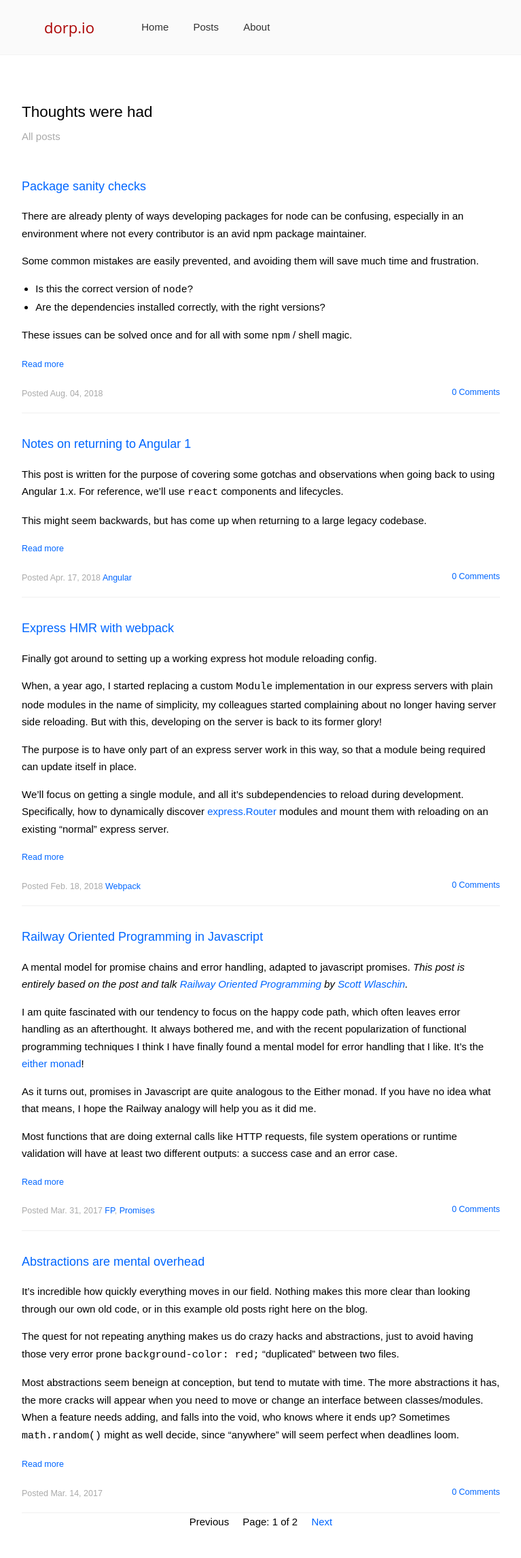
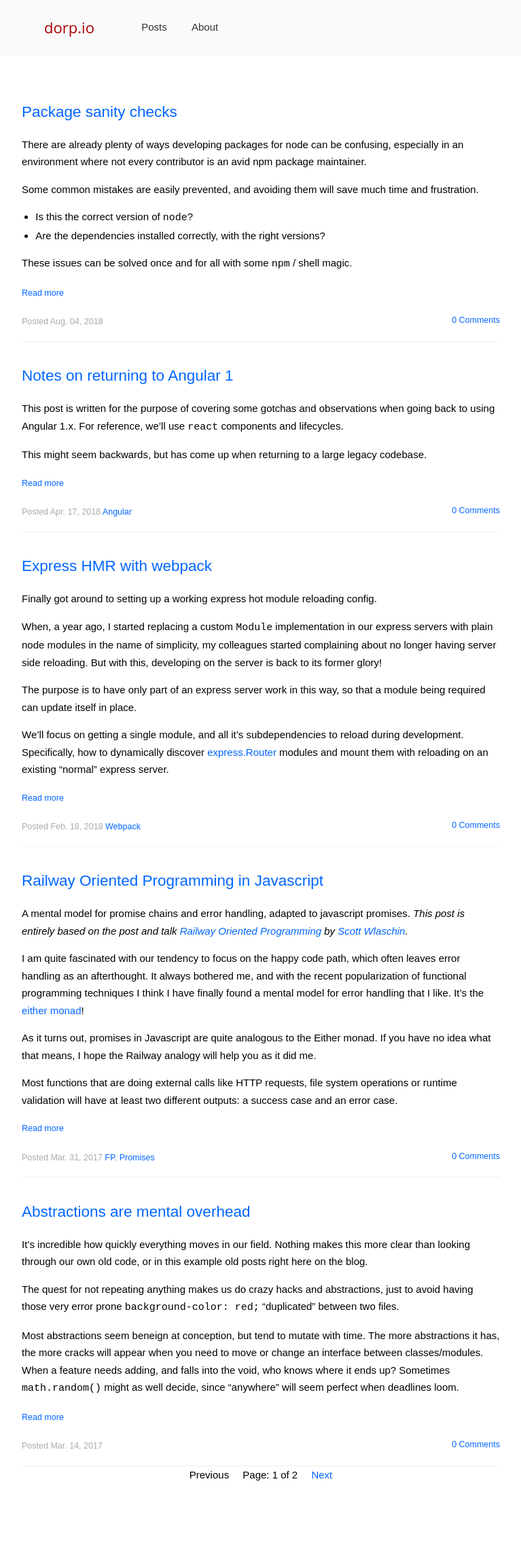
Before and after one commit to wejendorp/dorp.io, a Jekyll site: the page built from posts/index.html, in a window 1280 px wide. Shown: the whole page at 68% size, without its empty margins (256-1023 px from the left). Built offline with Jekyll 4.4.1, drawn with Linux system fonts in a browser that asks for light colours; the list of posts is cut into pages by our own code; comment, search, counter and statistics services are not loaded; after the commit the page ends 2222 px from its top, so only the background shows below that.

Commit message:
Clean is up a bit

```diff
--- a/_layouts/default.html
+++ b/_layouts/default.html
@@ -38,11 +38,8 @@
 <body>
   <div class="navbar">
     <div class="container">
-      <a class="title" href="/">dorp.io</a>
+      <a class="title" href="/posts/">dorp.io</a>
       <ul>
-        <li>
-          <a href="/">Home</a>
-        </li>
         <li>
           <a href="/posts/">Posts</a>
         </li>
--- /dev/null
+++ b/_layouts/page_noheader.html
@@ -0,0 +1,5 @@
+---
+layout: default
+---
+
+<div class="m-t-3 text-justify">{{ content }}</div>
--- a/css/main.css
+++ b/css/main.css
@@ -139,6 +139,9 @@ img.gravatar {
 	padding-top: 1em;
 	border-bottom: 1px solid #f0f0f0;
 }
+.list-group-item:first-child {
+  padding-top: 0;
+}
 .list-group-item h4 {
 	margin-top: 0;
 }
--- a/posts/index.html
+++ b/posts/index.html
@@ -1,6 +1,8 @@
 ---
-title: Thoughts were had
-subtitle: All posts
+title: All posts
+layout: page_noheader
+redirect_from:
+  - /
 ---
 
 {% if paginator.posts %}
@@ -10,7 +12,7 @@ subtitle: All posts
 
     <div class="list-group-item">
       <div class="card-block">
-        <a href="{{ post.url }}"><h3 class="card-title">{{ post.title }}</h3></a>
+        <a href="{{ post.url }}"><h1 class="card-title">{{ post.title }}</h1></a>
         <div class="card-text">{{ post.excerpt }}</div>
         <small><a href="{{ post.url }}">Read more</a></small>
       </div>
```
Also changed, not shown: index.html (deleted, +0 -17 lines).
